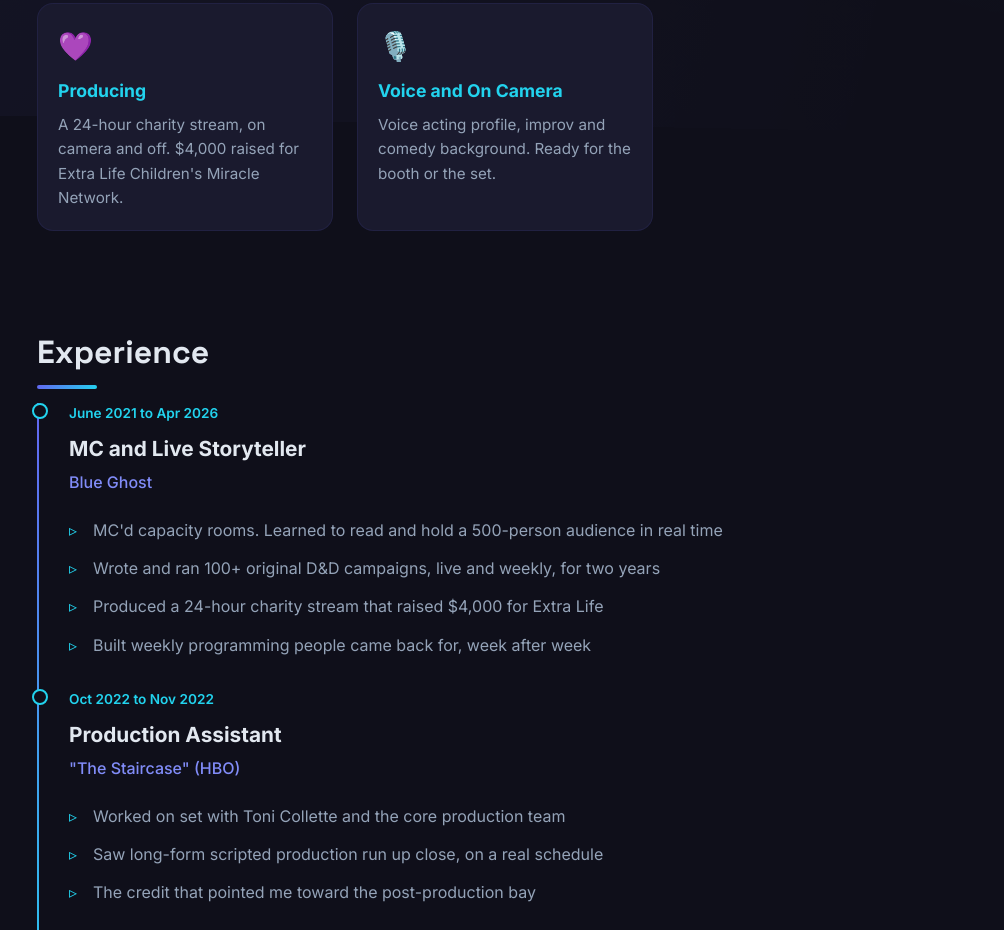
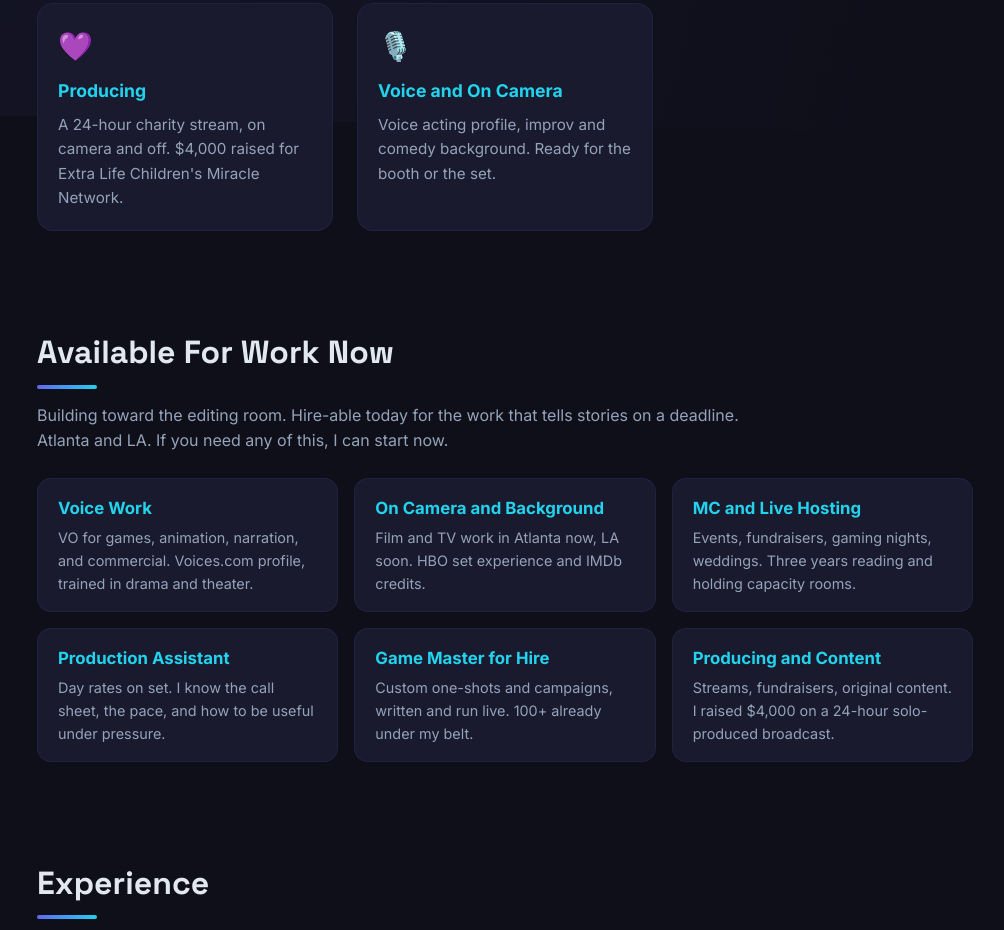
Before and after one commit to nixfred/masonnix.com, a plain HTML site: page index.html in a window 1280 px wide. Shown: the part 1092-2022 px from the top of the page, without its empty margins (135-1139 px from the left). Drawn offline with Linux system fonts and the light colour scheme.

Commit message:
Balance site for job-now income, not just the editing dream
Add an "Available For Work Now" section listing six bookable lanes
(voice, on-camera, MC, PA, game master, producing) in plain language so
casting directors, bookers, and clients can self-select. Rebalance the
closing CTA from post-only "Hiring for Post?" to serve both readers, and
add a "Book Me" nav link. Editing stays the North Star without crowding
out work that pays this month.

Co-Authored-By: Claude Opus 4.7 (1M context) <noreply@anthropic.com>

```diff
--- a/index.html
+++ b/index.html
@@ -512,6 +512,43 @@
             box-shadow: 0 15px 40px rgba(99, 102, 241, 0.4);
         }
 
+        /* Available For */
+        .avail-lead {
+            color: var(--text-muted);
+            margin-bottom: 1.5rem;
+            max-width: 720px;
+        }
+
+        .avail-grid {
+            display: grid;
+            grid-template-columns: repeat(auto-fit, minmax(240px, 1fr));
+            gap: 1rem;
+        }
+
+        .avail-item {
+            background: var(--bg-card);
+            border: 1px solid rgba(99, 102, 241, 0.1);
+            border-radius: 14px;
+            padding: 1rem 1.25rem;
+            transition: all 0.3s;
+        }
+
+        .avail-item:hover {
+            border-color: var(--primary);
+            transform: translateY(-3px);
+        }
+
+        .avail-item h3 {
+            font-size: 1.05rem;
+            color: var(--accent);
+            margin-bottom: 0.25rem;
+        }
+
+        .avail-item p {
+            color: var(--text-muted);
+            font-size: 0.9rem;
+        }
+
         /* Responsive */
         @media (max-width: 768px) {
             nav {
@@ -578,6 +615,7 @@
             }
 
             .highlight-card,
+            .avail-item,
             .featured-box,
             .featured-content,
             .callout-box,
@@ -677,6 +715,7 @@
 
     <nav>
         <a href="#highlights">Highlights</a>
+        <a href="#available">Book Me</a>
         <a href="#experience">Experience</a>
         <a href="#impact">Impact</a>
         <a href="#contact">Contact</a>
@@ -751,6 +790,37 @@
         </div>
     </section>
 
+    <section id="available">
+        <h2 class="section-title">Available For Work Now</h2>
+        <p class="avail-lead">Building toward the editing room. Hire-able today for the work that tells stories on a deadline. Atlanta and LA. If you need any of this, I can start now.</p>
+        <div class="avail-grid">
+            <div class="avail-item">
+                <h3>Voice Work</h3>
+                <p>VO for games, animation, narration, and commercial. Voices.com profile, trained in drama and theater.</p>
+            </div>
+            <div class="avail-item">
+                <h3>On Camera and Background</h3>
+                <p>Film and TV work in Atlanta now, LA soon. HBO set experience and IMDb credits.</p>
+            </div>
+            <div class="avail-item">
+                <h3>MC and Live Hosting</h3>
+                <p>Events, fundraisers, gaming nights, weddings. Three years reading and holding capacity rooms.</p>
+            </div>
+            <div class="avail-item">
+                <h3>Production Assistant</h3>
+                <p>Day rates on set. I know the call sheet, the pace, and how to be useful under pressure.</p>
+            </div>
+            <div class="avail-item">
+                <h3>Game Master for Hire</h3>
+                <p>Custom one-shots and campaigns, written and run live. 100+ already under my belt.</p>
+            </div>
+            <div class="avail-item">
+                <h3>Producing and Content</h3>
+                <p>Streams, fundraisers, original content. I raised $4,000 on a 24-hour solo-produced broadcast.</p>
+            </div>
+        </div>
+    </section>
+
     <section id="experience">
         <h2 class="section-title">Experience</h2>
         <div class="timeline">
@@ -813,8 +883,8 @@
     </section>
 
     <footer id="contact">
-        <h2>Hiring for Post?</h2>
-        <p style="color: var(--text-muted); margin-bottom: 2rem;">For post supervisors, editors, and assistants hiring up: I'm available. Atlanta now, LA soon. Let's talk.</p>
+        <h2>Let's Make Something</h2>
+        <p style="color: var(--text-muted); margin-bottom: 2rem;">Booking voice, on-camera, MC, PA, and game-master work right now, Atlanta and LA. Building toward the post-production bay for the long haul. Either way, let's talk.</p>
         <a href="mailto:masonlnix@gmail.com" class="cta-button">Get In Touch</a>
         <p style="color: var(--text-muted); margin-top: 3rem; font-size: 0.85rem;">© 2026 Mason L. Nix • Woodstock, GA</p>
     </footer>
```
